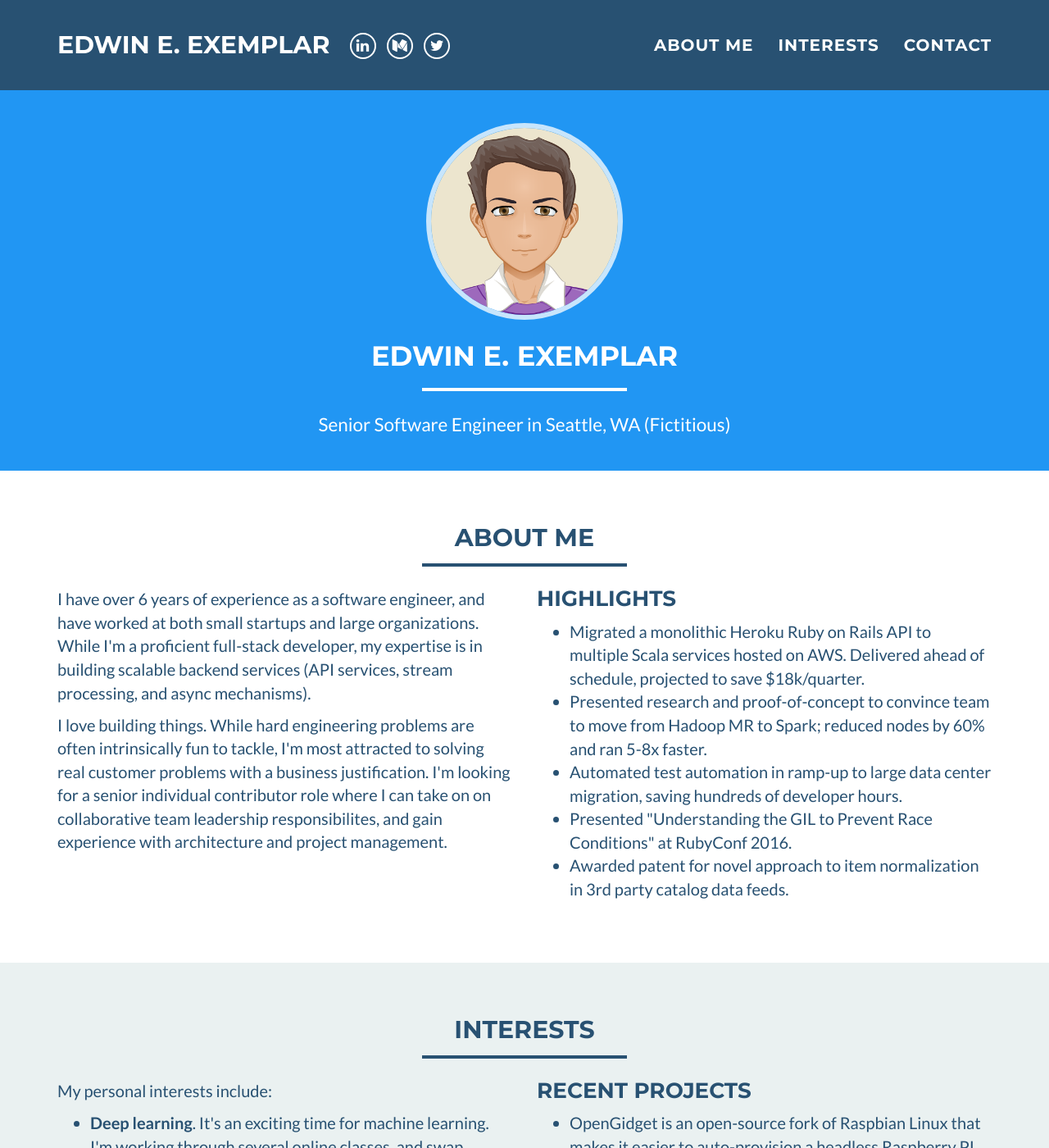
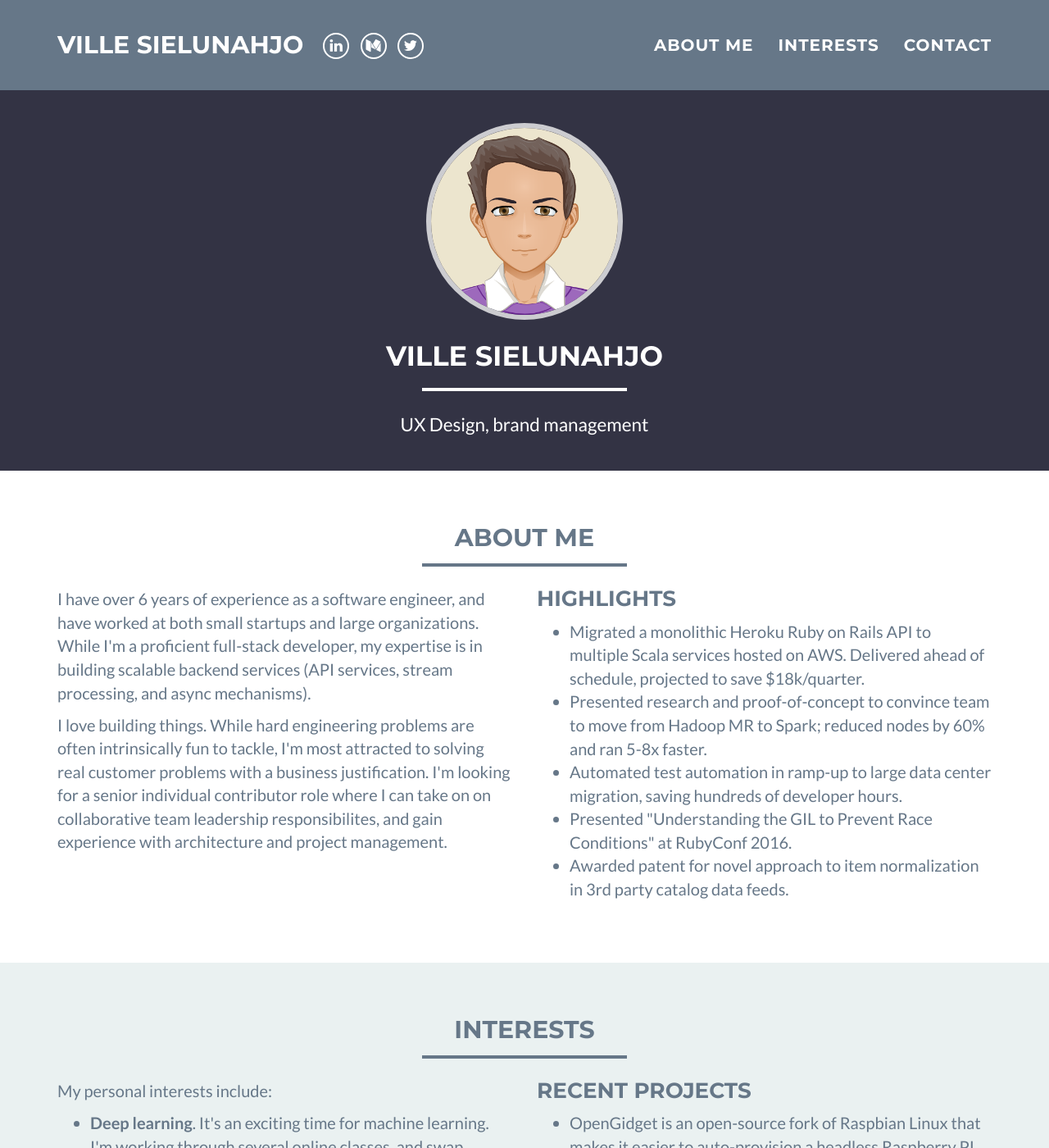
Before and after one commit to sielunahjo/sielunahjo, a Jekyll site: the page built from index.html, in a window 1280 px wide and 1400 px high. Shown: the whole window at 82% size. Built offline with Jekyll 4.4.1, drawn with Linux system fonts in a browser that asks for light colours; some of the changed text lies outside the part shown.

Commit message:
Update _config.yml

```diff
--- a/_config.yml
+++ b/_config.yml
@@ -1,20 +1,20 @@
 # Site settings
-name: Edwin E. Exemplar
-email: edwin+contactme@someemail.com
-#canonical_url: https://edwinexemplar.com
-keywords: "Software Engineer, Python, Ruby, Machine Learning, Deep Learning, Startups, Agile, Pair Programming"
-skills: "Senior Software Engineer in Seattle, WA (Fictitious)"
+name: Ville Sielunahjo
+email: ville@sielunahjo.fi
+canonical_url: https://sielunahjo.fi
+keywords: "Designeri ja coachi, semmoinen sopivan sininen."
+skills: "UX Design, brand management"
 baseurl:
 
 # Social networks usernames (many more available: google-plus, flickr, dribbble, pinterest, instagram, tumblr, linkedin, etc.)
 # You should replace these with your social networks, of course. :)
 social:
   - title: linkedin
-    url: https://www.linkedin.com/in/cgroom/
+    url: https://www.linkedin.com/in/sielunahjo/
   - title: medium
-    url: https://medium.com/@cgroom
+    url: https://medium.com/@sielunahjo
   - title: twitter
-    url: https://twitter.com/chuck_groom
+    url: https://twitter.com/sielunahjo
 
 # Google webmaster tools
 google_verify:
@@ -24,9 +24,9 @@ bing_verify:
 
 # Color settings (hex-codes without the leading hash-tag)
 color:
-  primary: 2196F3
-  primary-rgb: "33, 150, 243"
-  secondary: 285172
+  primary: 333344
+  primary-rgb: "33, 33, 44"
+  secondary: 667788
   secondary-dark: 29455b
   section-tout: eaf1f1
 
```
